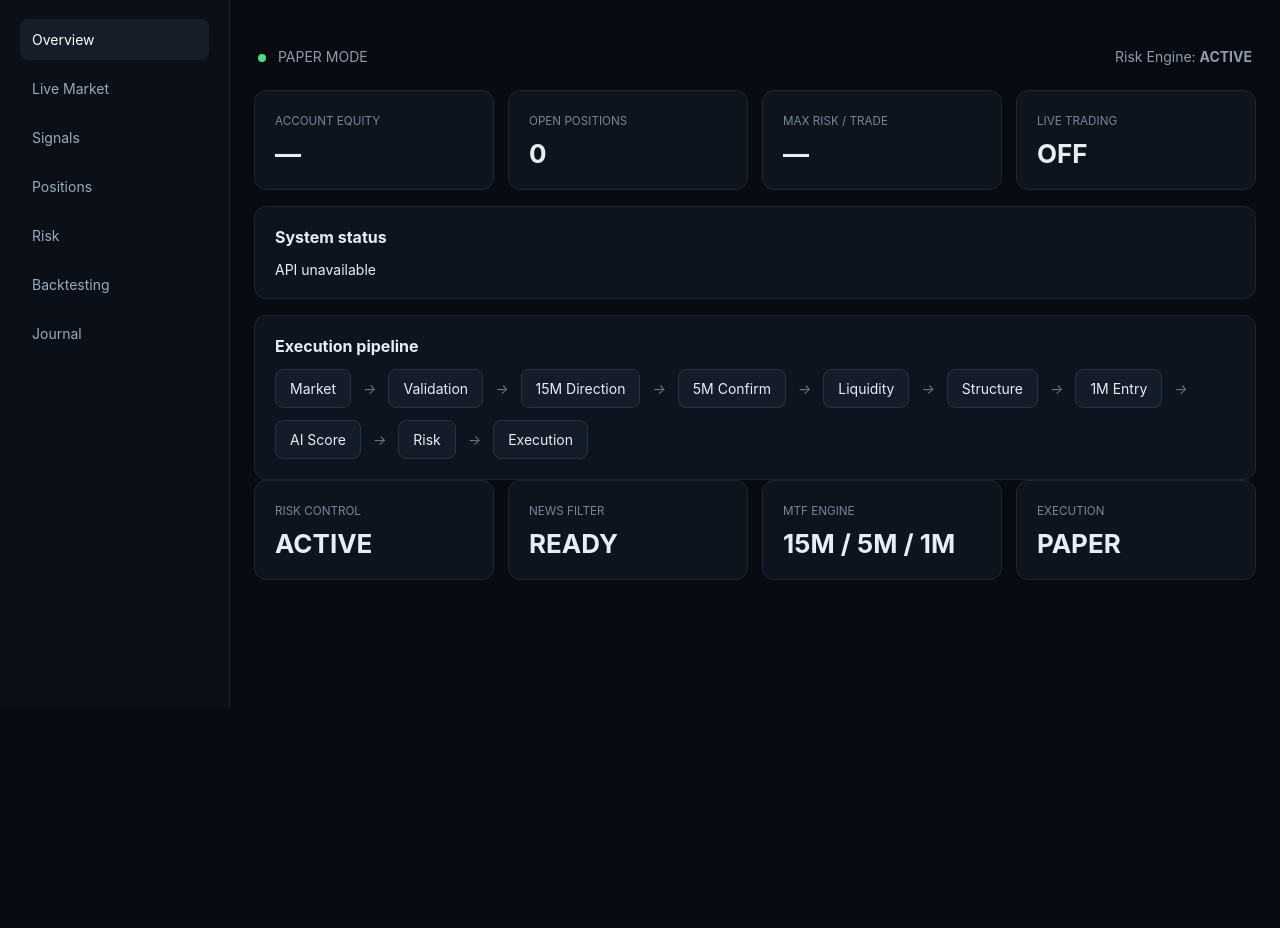
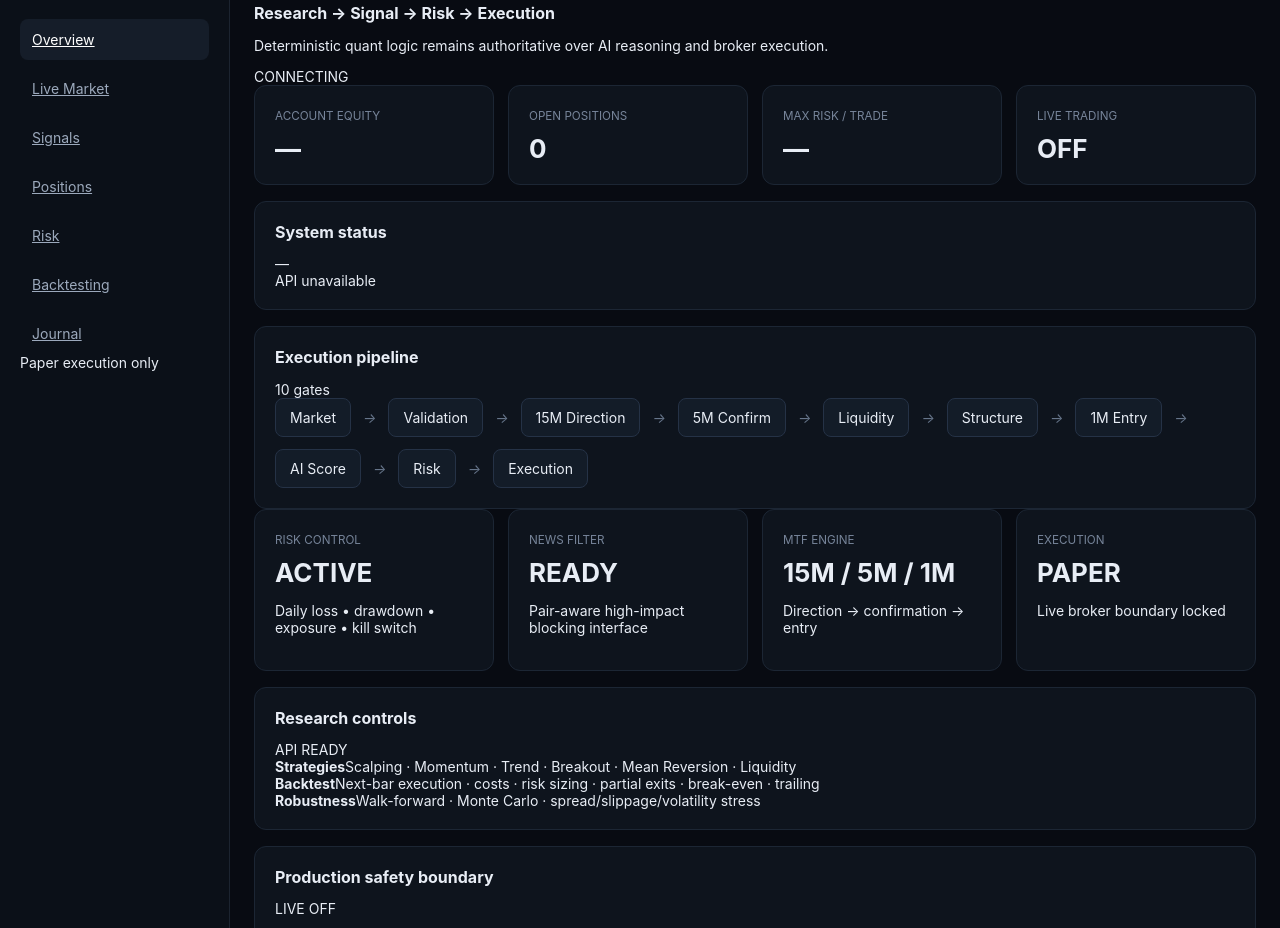
Before and after one commit to a63970980-eng/Ai, a plain HTML site: page frontend/index.html in a window 1280 px wide. Shown: the part 92-1020 px from the top of the page. Before the commit the page ends 800 px from the top, so only its background shows below. Drawn offline with Linux system fonts and the light colour scheme; no server answers.

Commit message:
ui: upgrade quant terminal for production readiness visibility

```diff
--- a/frontend/index.html
+++ b/frontend/index.html
@@ -3,32 +3,59 @@
 <head>
   <meta charset="utf-8">
   <meta name="viewport" content="width=device-width,initial-scale=1">
+  <meta name="description" content="AI Forex quantitative trading and risk terminal">
   <title>AI Forex Terminal</title>
   <link rel="stylesheet" href="/styles.css">
 </head>
 <body>
   <aside>
-    <h1>AI FOREX</h1><p>Quant Terminal</p>
-    <nav><a>Overview</a><a>Live Market</a><a>Signals</a><a>Positions</a><a>Risk</a><a>Backtesting</a><a>Journal</a></nav>
+    <div class="brand"><h1>AI FOREX</h1><p>Quant Terminal</p></div>
+    <nav aria-label="Terminal sections">
+      <a class="active" href="#overview">Overview</a><a href="#market">Live Market</a>
+      <a href="#signals">Signals</a><a href="#positions">Positions</a><a href="#risk-panel">Risk</a>
+      <a href="#backtest">Backtesting</a><a href="#journal">Journal</a>
+    </nav>
+    <div class="side-note"><span class="dot"></span><span>Paper execution only</span></div>
   </aside>
-  <main>
-    <header><div><span class="live"></span> PAPER MODE</div><div>Risk Engine: <b>ACTIVE</b></div></header>
-    <section class="grid">
+  <main id="overview">
+    <header>
+      <div><span class="live"></span><b id="mode">PAPER MODE</b><span class="muted"> • safety gate enforced</span></div>
+      <div>Risk Engine: <b class="ok">ACTIVE</b></div>
+    </header>
+
+    <section class="hero">
+      <div><small>AI FOREX TRADING PLATFORM</small><h2>Research → Signal → Risk → Execution</h2><p>Deterministic quant logic remains authoritative over AI reasoning and broker execution.</p></div>
+      <div class="badge" id="connection">CONNECTING</div>
+    </section>
+
+    <section class="grid metrics">
       <article><small>ACCOUNT EQUITY</small><strong id="equity">—</strong></article>
       <article><small>OPEN POSITIONS</small><strong id="positions">0</strong></article>
       <article><small>MAX RISK / TRADE</small><strong id="risk">—</strong></article>
       <article><small>LIVE TRADING</small><strong id="live">OFF</strong></article>
     </section>
-    <section class="panel"><h2>System status</h2><div id="status">Connecting to API…</div></section>
-    <section class="panel"><h2>Execution pipeline</h2><div class="pipeline">
+
+    <section class="panel" id="market"><div class="panel-head"><h2>System status</h2><span id="status-pill" class="pill">—</span></div><div id="status">Connecting to API…</div></section>
+
+    <section class="panel" id="signals"><div class="panel-head"><h2>Execution pipeline</h2><span class="pill">10 gates</span></div><div class="pipeline">
       <span>Market</span><i>→</i><span>Validation</span><i>→</i><span>15M Direction</span><i>→</i><span>5M Confirm</span><i>→</i><span>Liquidity</span><i>→</i><span>Structure</span><i>→</i><span>1M Entry</span><i>→</i><span>AI Score</span><i>→</i><span>Risk</span><i>→</i><span>Execution</span>
     </div></section>
-    <section class="grid">
-      <article><small>RISK CONTROL</small><strong>ACTIVE</strong></article>
-      <article><small>NEWS FILTER</small><strong>READY</strong></article>
-      <article><small>MTF ENGINE</small><strong>15M / 5M / 1M</strong></article>
-      <article><small>EXECUTION</small><strong>PAPER</strong></article>
+
+    <section class="grid" id="positions">
+      <article><small>RISK CONTROL</small><strong class="ok">ACTIVE</strong><p>Daily loss • drawdown • exposure • kill switch</p></article>
+      <article><small>NEWS FILTER</small><strong>READY</strong><p>Pair-aware high-impact blocking interface</p></article>
+      <article><small>MTF ENGINE</small><strong>15M / 5M / 1M</strong><p>Direction → confirmation → entry</p></article>
+      <article><small>EXECUTION</small><strong>PAPER</strong><p>Live broker boundary locked</p></article>
     </section>
+
+    <section class="panel" id="backtest"><div class="panel-head"><h2>Research controls</h2><span class="pill">API READY</span></div><div class="research-grid">
+      <div><b>Strategies</b><span>Scalping · Momentum · Trend · Breakout · Mean Reversion · Liquidity</span></div>
+      <div><b>Backtest</b><span>Next-bar execution · costs · risk sizing · partial exits · break-even · trailing</span></div>
+      <div><b>Robustness</b><span>Walk-forward · Monte Carlo · spread/slippage/volatility stress</span></div>
+    </div></section>
+
+    <section class="panel" id="risk-panel"><div class="panel-head"><h2>Production safety boundary</h2><span class="warning">LIVE OFF</span></div><p>Real broker credentials, live market feeds and live order routing are intentionally not enabled by default. Production activation requires broker certification, forward validation, reconciliation, monitoring and explicit operational approval.</p></section>
+    <section class="panel" id="journal"><div class="panel-head"><h2>Journal & analytics</h2><span class="pill">STORAGE STATUS</span></div><p id="journal-status">Journal persistence is not configured in this runtime.</p></section>
   </main>
   <script src="/app.js"></script>
 </body>
```
